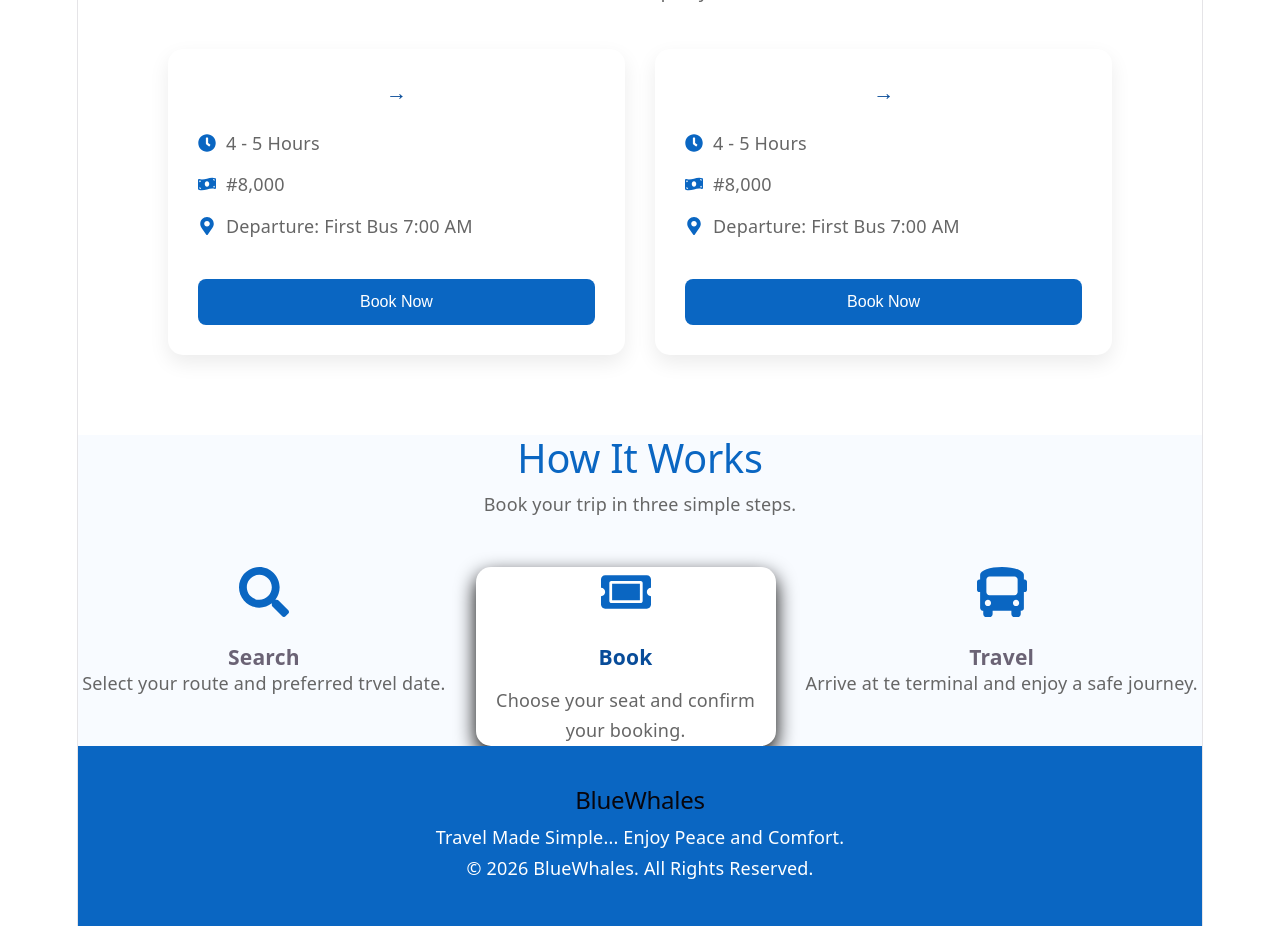
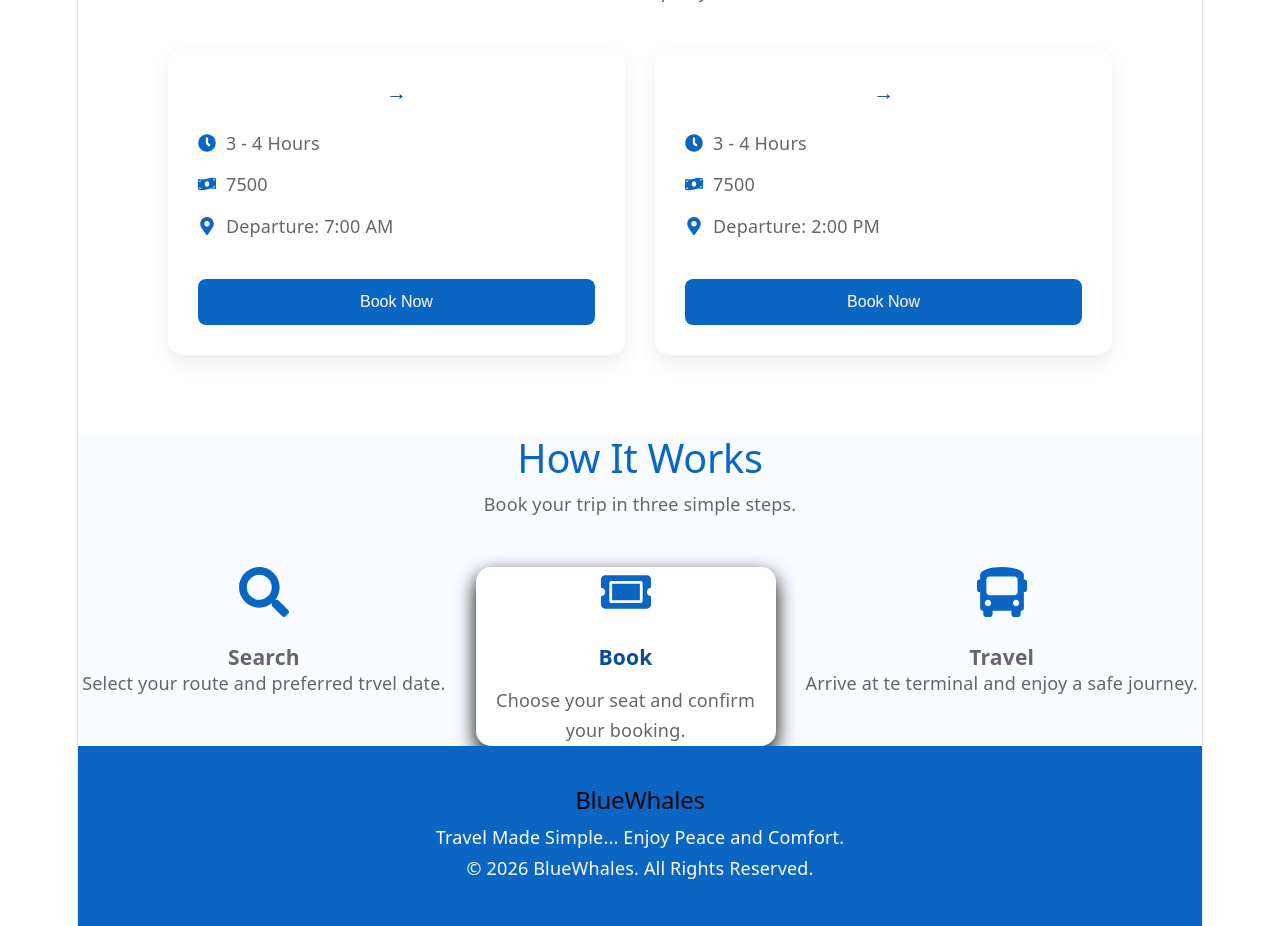
Before and after one commit to imanasseh03-ui/transport-booking, a React (Vite) app in the folder transport-booking-system/client/: page / in a window 1280 px wide. Shown: the part 2000-2926 px from the top of the page. Built offline with nearby package versions, Linux system fonts and the light colour scheme.

Commit message:
created routes.js and start imporing route in PopularRoutes.jsx

```diff
--- a/transport-booking-system/client/src/components/PopularRoutes/PopularRoutes.jsx
+++ b/transport-booking-system/client/src/components/PopularRoutes/PopularRoutes.jsx
@@ -1,23 +1,9 @@
 import "./PopularRoutes.css";
+import routes from "../../data/routes"
 import { FaMapMarkerAlt, FaClock, FaMoneyBillWave } from "react-icons/fa";
 
 function PopularRoutes() {
-    const routes = [
-        {
-            from: "Abuja",
-            to: "jos",
-            duration: "4 - 5 Hours",
-            price: "#8,000",
-            departure: "First Bus 7:00 AM"
-        },
-        {
-             from: "Jos",
-            to: "Abuja",
-            duration: "4 - 5 Hours",
-            price: "#8,000",
-            departure: "First Bus 7:00 AM"
-        },
-    ];
+
 
     return (
         <section className="popular-routes">
--- /dev/null
+++ b/transport-booking-system/client/src/data/routes.js
@@ -0,0 +1,26 @@
+const routes = [
+  {
+    id: 1,
+    from: "Abuja",
+    to: "Jos",
+    price: 7500,
+    duration: "3 - 4 Hours",
+    departure: "7:00 AM",
+    arrival: "10:30 AM",
+    bus: "Executive Coach",
+    availableSeats: 18,
+  },
+  {
+    id: 2,
+    from: "Jos",
+    to: "Abuja",
+    price: 7500,
+    duration: "3 - 4 Hours",
+    departure: "2:00 PM",
+    arrival: "5:30 PM",
+    bus: "Executive Coach",
+    availableSeats: 14,
+  },
+];
+
+export default routes;
```
